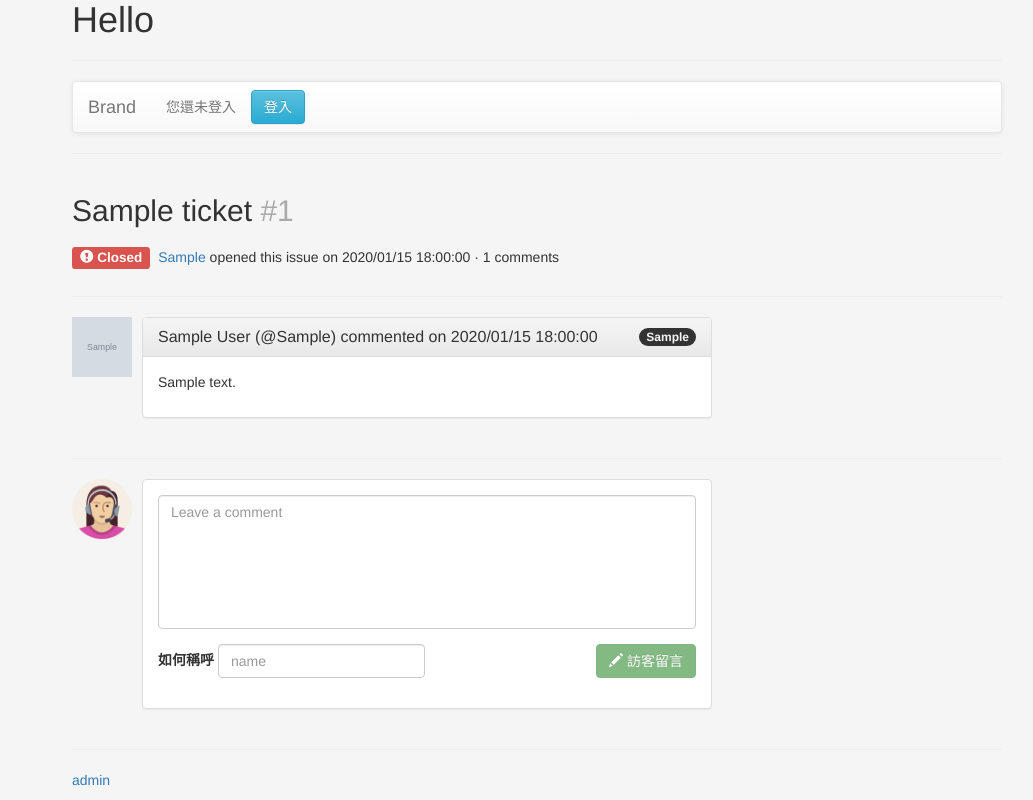
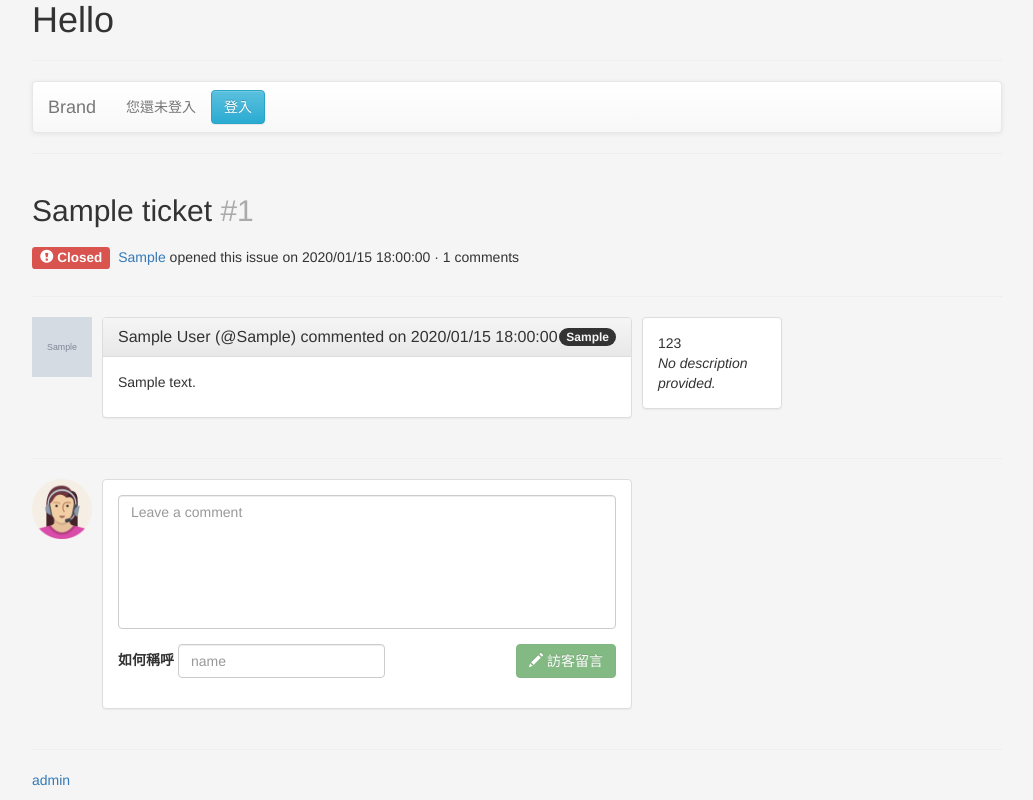
Before and after one commit to noracami/track-it, a Django app: page /issues/1/ in a window 1280 px wide. Shown: the whole page, without its empty margins (128-1161 px from the left). Run offline with Django 3.2, Linux system fonts and the light colour scheme; tables that the repository leaves empty hold one stand-in row (values such as "Sample post"); grey boxes marked "Sample" are stand-in pictures; some libraries are stand-ins or nearby versions.

Commit message:
add right sidebar (label list) not done.

```diff
--- a/trackit/issues/views.py
+++ b/trackit/issues/views.py
@@ -97,7 +97,6 @@
                 comment = Comment(user=user, ticket=ticket, content=content)
                 comment.save()
             return redirect('issues', ticket_id=issue_id)
-
     return redirect('home')
 
 def edit(request):
@@ -115,6 +114,24 @@
                 user.save()
                 return redirect('users')
     return redirect('home')
+
+def change_status(request):
+    if request.method == 'POST':
+        issue_id = request.POST['issue_id']
+        if request.POST['todo'] == "addlabels":
+            if 'login' in request.session:
+                user = get_object_or_404(User, account=request.session['login'])
+                ticket = get_object_or_404(Ticket, id=issue_id)
+                label = []
+                for l in request.POST.getlist('labels'):
+                    label += l
+                for label_id in label:
+                    ticketstatus = TicketStatus(category="addlabels", user=user.id, labels=label_id)
+                    ticketstatus.save()
+                    ticket.label_set.add(get_object_or_404(Label, id=label_id))
+                    ticket.save()
+        return redirect('issues', ticket_id=ticket.id)
+
 
 def users(request, user_id=0):
     if user_id:
--- a/trackit/static/css/base.css
+++ b/trackit/static/css/base.css
@@ -1,5 +1,10 @@
 .comment-wraper {
-	width: 640px;
+	width: 600px;
+}
+
+.status-wraper {
+  top: 0;
+  width: 200px;
 }
 
 .row-message {
--- a/trackit/templates/base.html
+++ b/trackit/templates/base.html
@@ -28,7 +28,7 @@
 
     </head>
     <body style="background-color: #f5f5f5;">
-        <div style="padding-left: 200px; padding-right: 150px;">
+        <div style="padding-left: 160px; padding-right: 150px;">
             <div>
                 <a href="/" class="h1">Hello</a>
             </div>
--- a/trackit/templates/home.html
+++ b/trackit/templates/home.html
@@ -12,7 +12,7 @@
                 <a href="/issues/{{ r.id }}" class="h3 issue-title-link">{{ r.title }}</a>
                 <span class="labels">
                     {% for l in r.label %}
-                        <span style="background-color: #{{ l.color }};">{{ l }}</span>
+                        <span style="border-radius: 5px; font-weight: bold; padding: 3px; background-color: #{{l.color}}; color: #{{l.fontcolor}};">{{ l }}</span>
                     {% endfor %}
                 </span>
                 <div class="issue-meta" style="color: #aaa">
--- a/trackit/templates/issues.html
+++ b/trackit/templates/issues.html
@@ -20,6 +20,8 @@
     <div><h4></h4>&nbsp;&nbsp;<a href="/users/{{ opened_user.id }}">{{ opened_user.account }}</a> opened this issue on {{ issue_get.time|date:"Y/m/d H:i:s" }} · {{ issue_get.howmanycomments }} comments</div>
     <div class="row"></div>
     <hr>
+    <div style="position: relative;">
+        {# #}
         <div class="comment-wraper">
             {% for c in issue_get.comment %}
             <div class="row-message">
@@ -48,6 +50,22 @@
             </div>
             {% endfor %}
         </div>
+        <div class="status-wraper" style="width:140px; left: 610px; position: absolute;">
+            <div class="row">
+                <div class="col-xs-12">
+                    <div class="panel panel-default">
+                        <div id="changeLabels" class="panel-heading container-fluid">
+                            <label class="panel-title pull-right"><span class="glyphicon glyphicon-cog" aria-hidden="true"></span></label>
+                        </div>
+                        <div id="mybody" class="panel-body">
+                            <div style="transition: all 1s linear;">123</div>
+                            <i id="labelMenu">No description provided.</i>
+                        </div>
+                    </div>
+                </div>
+            </div>
+        </div>
+        <div class="row"></div>
         <hr>
         <div class="comment-wraper">
             <div class="row-message">
@@ -96,6 +114,7 @@
                 </div>
             </div>
         </div>
+    </div>
 {% endblock %}
 {% block customjs %}
 <script>
@@ -112,4 +131,10 @@
             $("#submit01").addClass("disabled");
     });
 </script>
+<script>
+    $("#changeLabels").toggle(function() {
+        //if($("#mybody").)
+        alert( "First handler for .toggle() called." );
+    });
+</script>
 {% endblock %}
```
Lines whose indentation alone changed are shown as unchanged.
